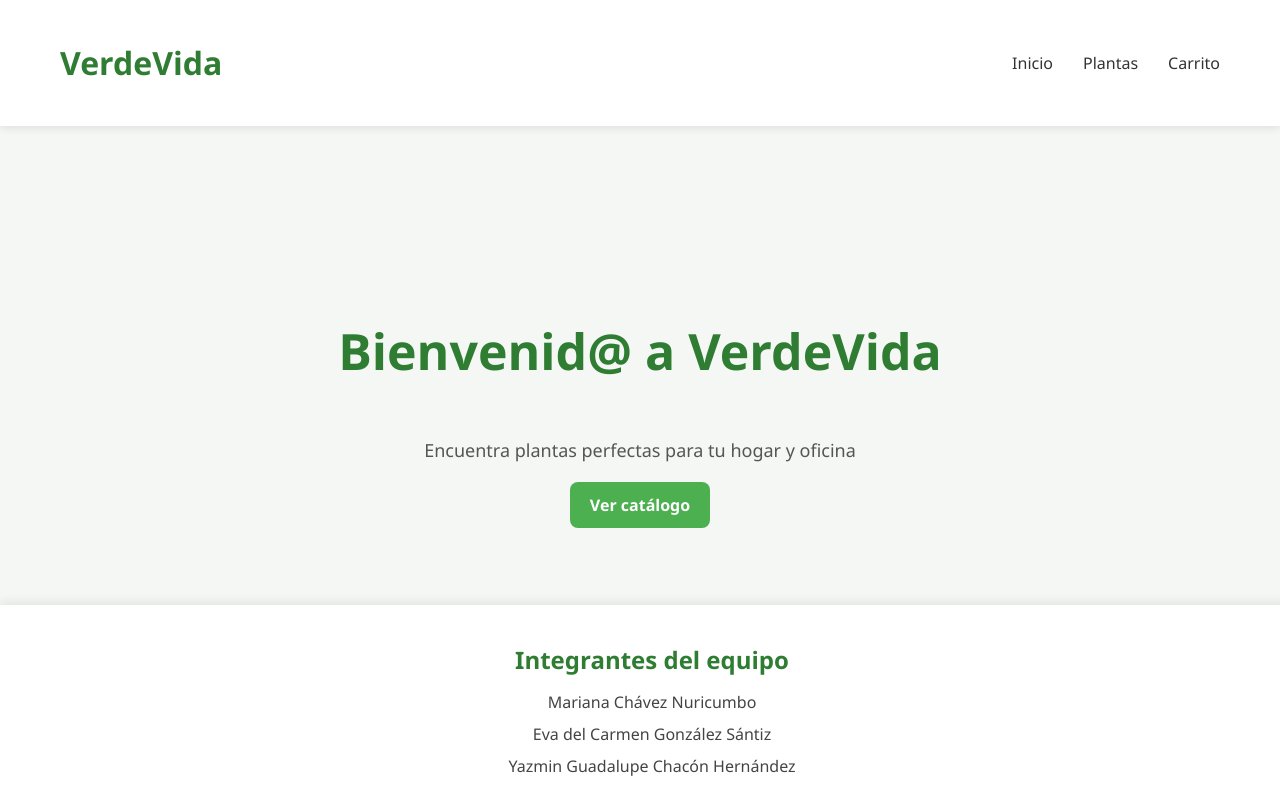
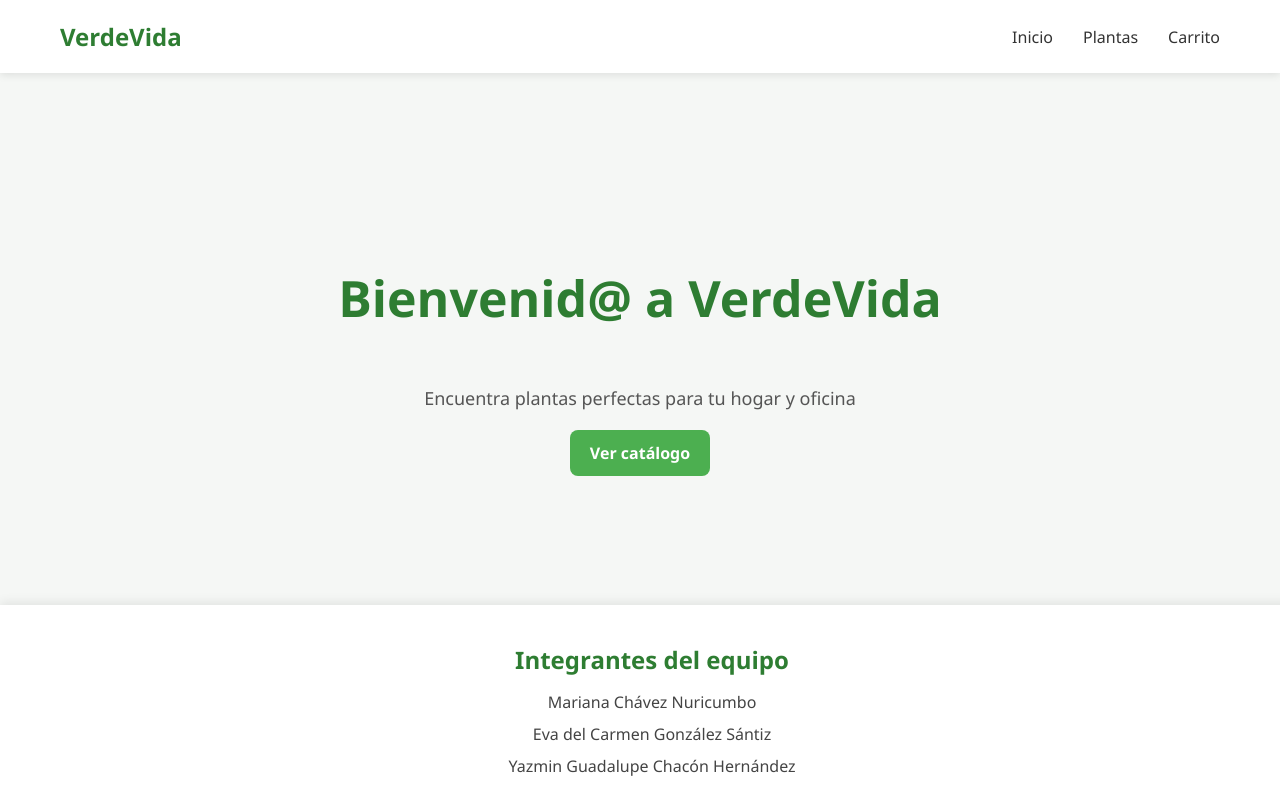
Before and after one commit to MarianaNuri/vue-crud-productos, a Vue app: page /productos in a window 1280 px wide. Built offline with nearby package versions, Linux system fonts and the light colour scheme.

Commit message:
Agregando mejoras

```diff
--- a/src/App.vue
+++ b/src/App.vue
@@ -2,7 +2,7 @@
 
 <header class="navbar">
 
-<h1 class="logo">VerdeVida</h1>
+<router-link to="/" class="logo">VerdeVida</router-link>
 
 <nav class="menu">
 
@@ -39,6 +39,15 @@ box-shadow:0 2px 8px rgba(0,0,0,0.1);
 
 .logo{
 color:#2e7d32;
+font-size: 24px;
+font-weight: bold;
+text-decoration: none;
+cursor: pointer;
+}
+
+.logo:hover {
+transform: scale(1.05);
+transition: 0.2s;
 }
 
 .menu{
```
